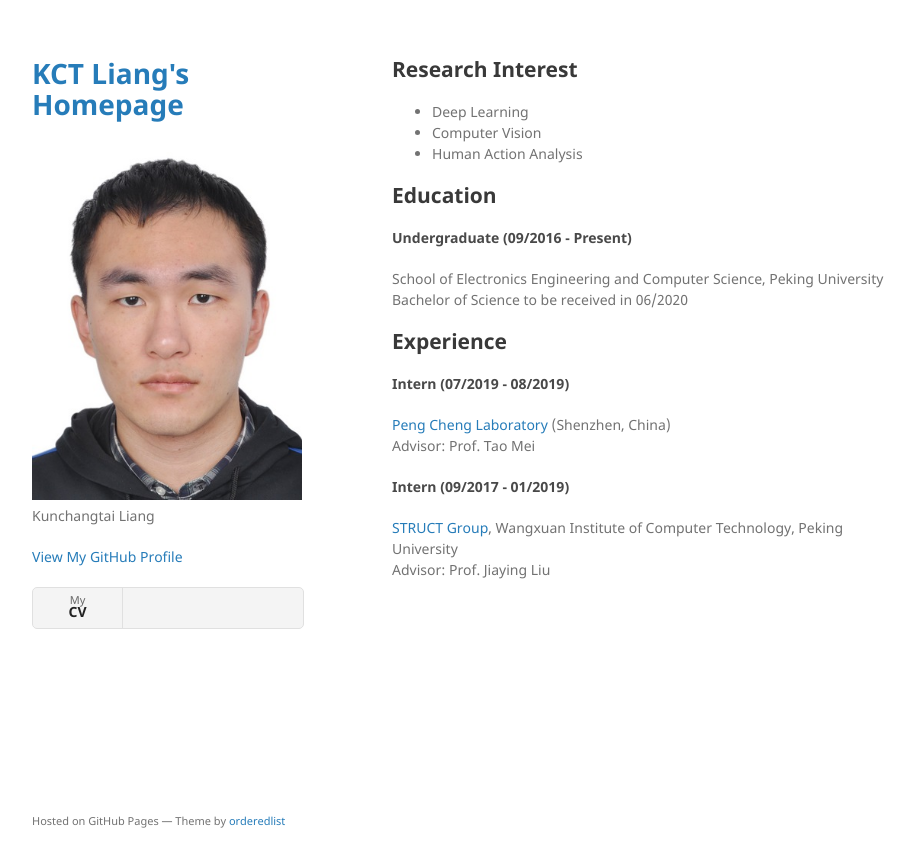
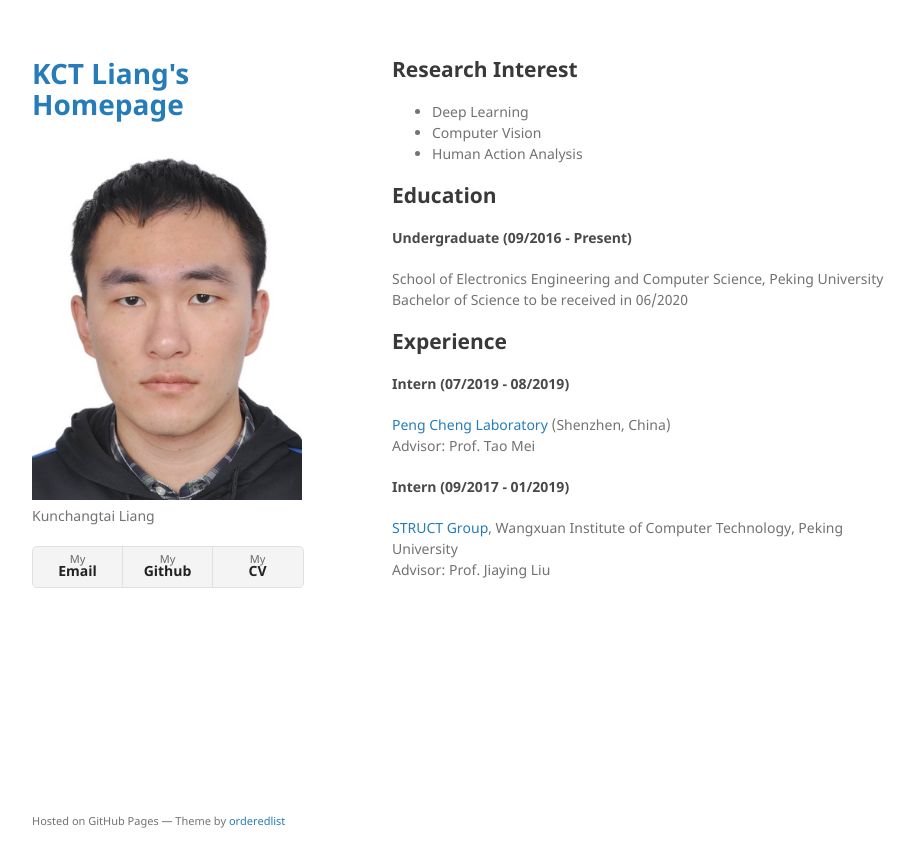
Before and after one commit to lkct/lkct.github.io, a Jekyll site: the page built from index.md, in a window 1280 px wide. Shown: the top 867 px of the page, without its empty margins (178-1093 px from the left). Built offline with Jekyll 4.4.1, drawn with Linux system fonts in a browser that asks for light colours; our own code applies the rules of GitHub Pages for plain Markdown files.

Commit message:
modify button

```diff
--- a/_config.yml
+++ b/_config.yml
@@ -5,3 +5,4 @@ show_downloads: true
 google_analytics:
 theme: jekyll-theme-minimal
 cv_link: /lkct_CV.pdf
+email: lkct@pku.edu.cn
--- a/_layouts/default.html
+++ b/_layouts/default.html
@@ -22,6 +22,7 @@
 
         <p>{{ site.description }}</p>
 
+        <!--
         {% if site.github.is_project_page %}
         <p class="view"><a href="{{ site.github.repository_url }}">View the Project on GitHub <small>{{ site.github.repository_nwo }}</small></a></p>
         {% endif %}
@@ -29,6 +30,7 @@
         {% if site.github.is_user_page %}
         <p class="view"><a href="{{ site.github.owner_url }}">View My GitHub Profile</a></p>
         {% endif %}
+        -->
 
         {% if site.show_downloads %}
         <ul class="downloads">
@@ -37,6 +39,8 @@
           <li><a href="{{ site.github.tar_url }}">Download <strong>TAR Ball</strong></a></li>
           <li><a href="{{ site.github.repository_url }}">View On <strong>GitHub</strong></a></li>
           -->
+          <li><a href="{{ site.github.owner_url }}">My <strong>Email</strong></a></li>
+          <li><a href="{{ site.github.owner_url }}">My <strong>Github</strong></a></li>
           <li><a href="{{ site.cv_link }}">My <strong>CV</strong></a></li>
         </ul>
         {% endif %}
```
